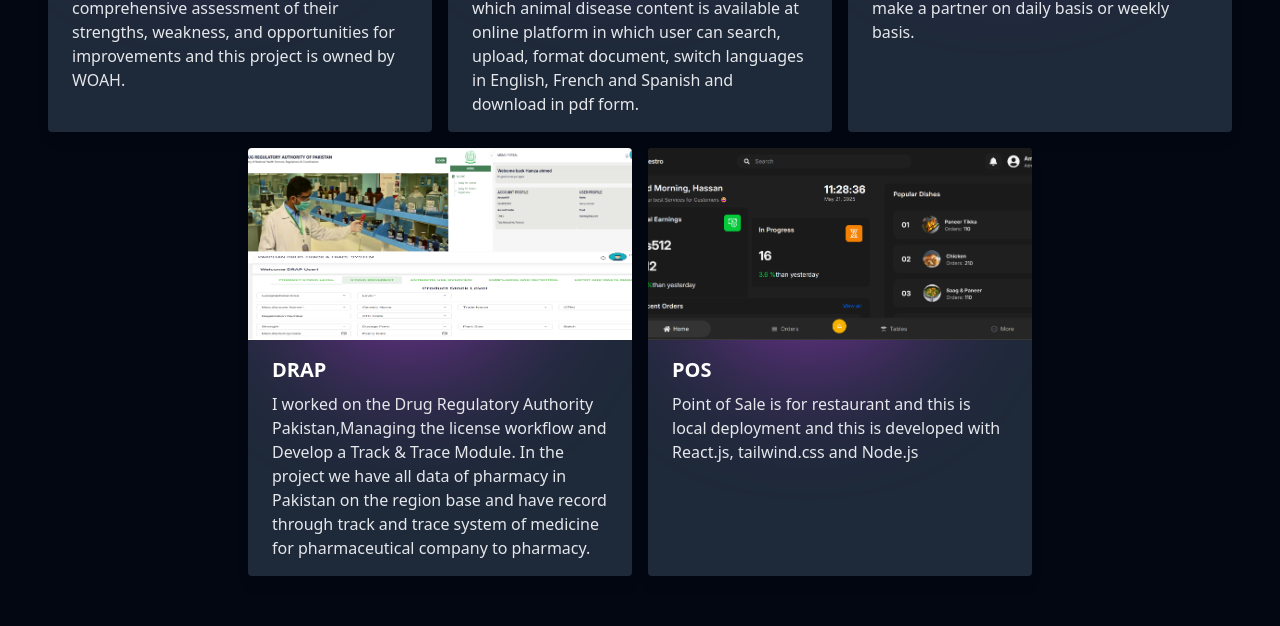
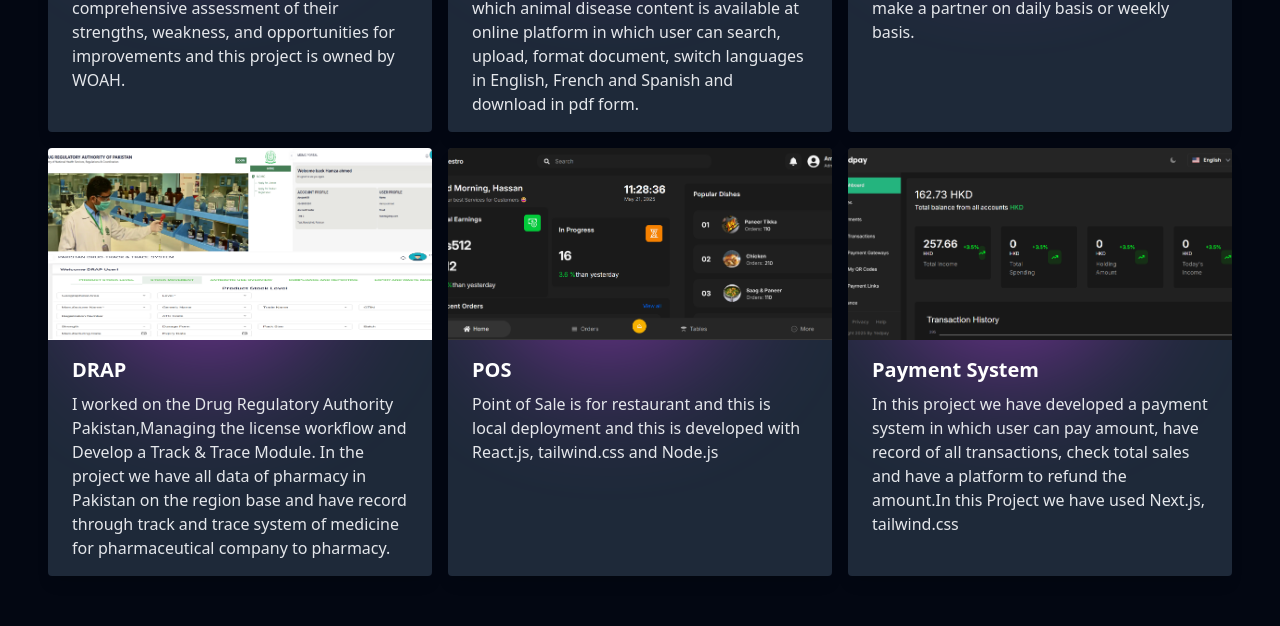
Before and after one commit to malik9594/UPDATED-PORTFOLIO, a React (Vite) app: page / in a window 1280 px wide. Shown: the part 2960-3586 px from the top of the page. Built offline with nearby package versions, Linux system fonts and the light colour scheme.

Commit message:
new fixes

```diff
--- a/src/components/Projects.jsx
+++ b/src/components/Projects.jsx
@@ -4,6 +4,7 @@
 import CL from '../assets/CommutersLink.jpg';
 import drap from '../assets/Drap.png';
 import pos from '../assets/POS.png';
+import yedpay from '../assets/Yedpay.png';
 const ProjectCard = ({ image, title, description, link }) => {
   return (
     <article className="relative max-w-sm bg-gray-800 rounded overflow-hidden shadow-lg group">
@@ -74,6 +75,13 @@
       "Point of Sale is for restaurant and this is local deployment and this is developed with React.js, tailwind.css and Node.js",
     link: "",
   },
+   {
+    image: yedpay,
+    title: "Payment System",
+    description:
+      "In this project we have developed a payment system in which user can pay amount, have record of all transactions, check total sales and have a platform to refund the amount.In this Project we have used Next.js, tailwind.css",
+    link: "",
+  },
 ];
 const Projects = () => {
   return (
```
Also changed, not shown: src/assets/Yedpay.png (added).
